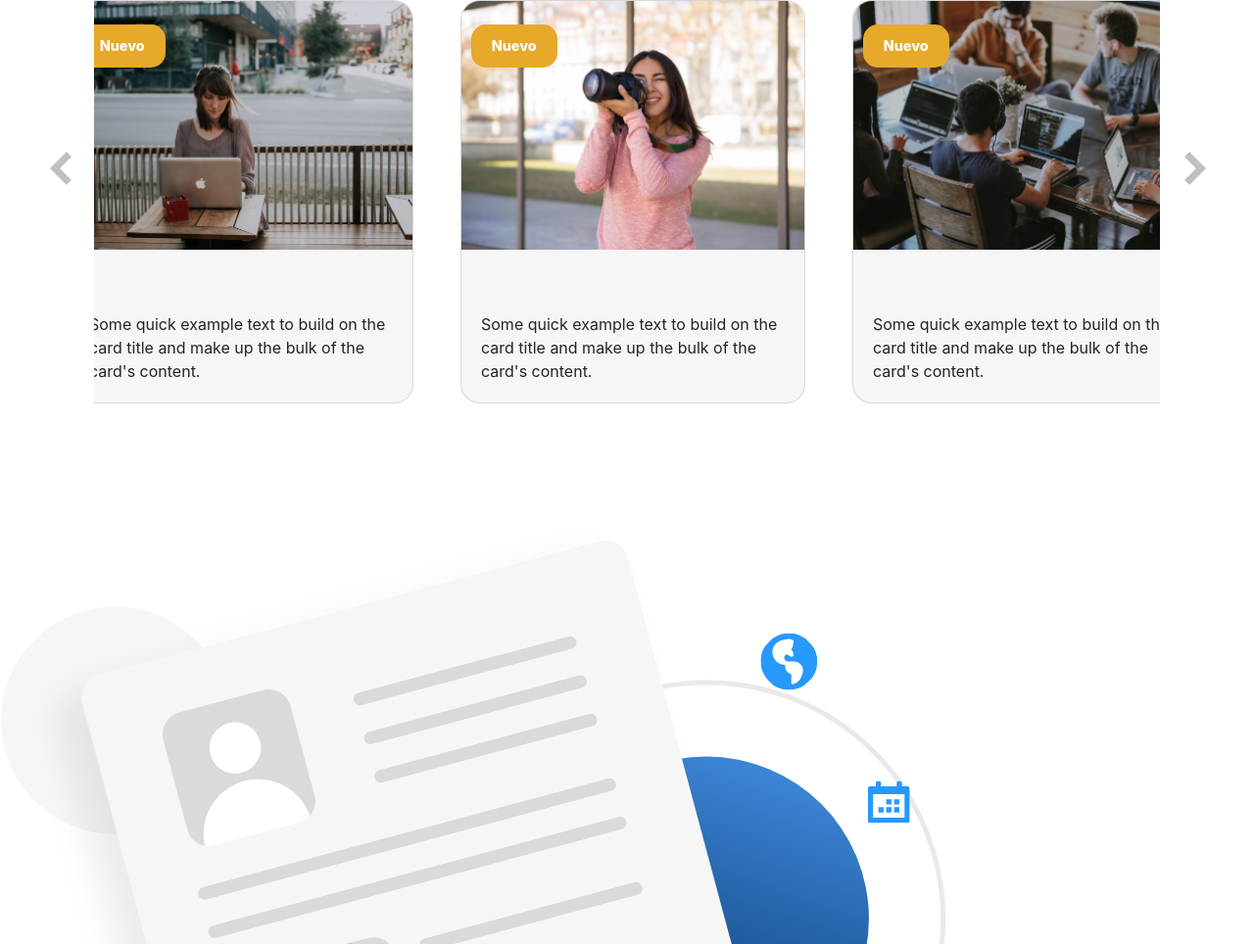
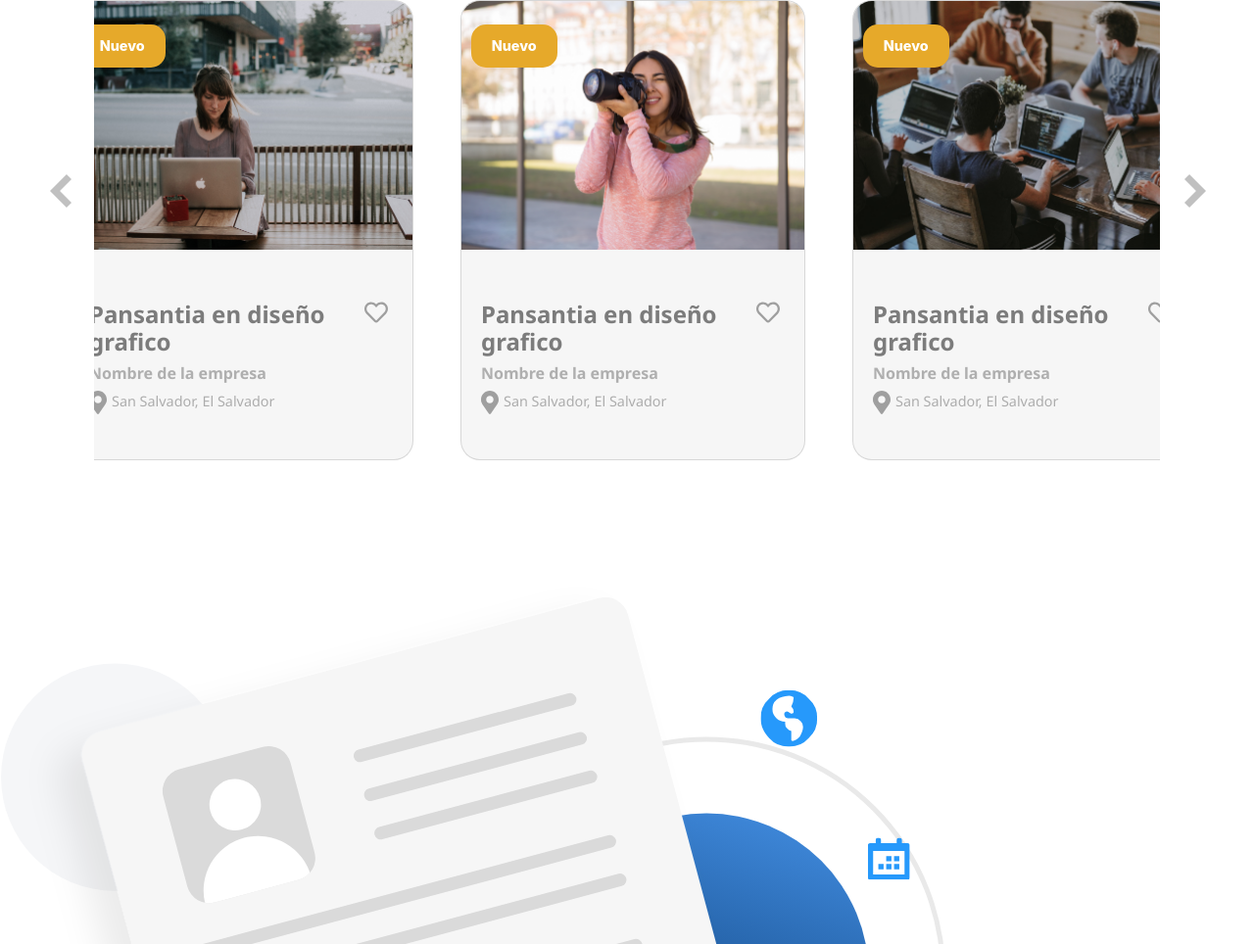
Before and after one commit to mariok1345/try-cadevjo, a plain HTML site: page index.html in a window 1280 px wide. Shown: the part 856-1820 px from the top of the page at 98% size. Drawn offline with nearby package versions, Linux system fonts and the light colour scheme; a web font is replaced by a local one.

Commit message:
finalizando carousel

```diff
--- a/css/style.css
+++ b/css/style.css
@@ -49,6 +49,26 @@ ul li:last-child>a {
   font-weight: bold;
   padding: 2.5rem 0;
 }
+/* Font-cards */
+.title-card{
+  color:#7c7c7c;
+  font-size: 1.5em;
+  font-family: 'Noto Sans', sans-serif;
+  font-weight: bold;
+}
+.font-company{
+  color: #afafaf;
+  font-size:1.0em;
+  font-family: 'Noto Sans', sans-serif;
+  font-weight: bold;
+}
+.font-city{
+  color: #adadad;
+  font-size:.9em;
+  font-family: 'Noto Sans', sans-serif;
+
+}
+
 
 /* TITULO 2 */
 .title-how-are {
@@ -57,23 +77,26 @@ ul li:last-child>a {
   font-family: 'Noto Sans', sans-serif;
   font-weight: bold;
   padding-top: 30rem;
-  padding-bottom:5rem;
+  padding-bottom: 5rem;
 }
+
 /* numbers section 3 */
-.numbers{
+.numbers {
   color: white;
   font-size: 4.5em;
   font-family: 'Noto Sans', sans-serif;
   font-weight: bold;
 }
+
 /* font numbers */
-.font-numbers{
-  color:#a48a59;
-  font-size:1.5rem;
+.font-numbers {
+  color: #a48a59;
+  font-size: 1.5rem;
   font-family: 'Noto Sans', sans-serif;
-  font-weight: bold;
   text-align: center;
 }
+
+
 /* PRIMER CARUSEL */
 .carousel-contenedor {
   display: block;
@@ -113,6 +136,31 @@ ul li:last-child>a {
   border-top-left-radius: calc(1.25rem - 1px);
   border-top-right-radius: calc(1.25rem - 1px);
 }
+
+.card-body {
+    -ms-flex: 1 1 auto;
+    flex: 1 1 auto;
+    padding: .5rem 1.25rem 2rem 1.25rem;
+}
+/* contenedor icono de corazon */
+.box-card{
+  display: flex;
+}
+.box-location{
+  display: flex;
+}
+/* icono de corazon */
+.heart{
+  color:#9f9f9f;
+  font-size: 1.5em;
+  margin-right:5px;
+}
+.location{
+  color:#9f9f9f;
+  font-size: 1.5em;
+  margin-right:5px;
+}
+
 
 /* mensaje en picture */
 .badge-warning {
@@ -226,7 +274,7 @@ ul li:last-child>a {
   .header {
     background-size: 45%, 100%;
     background-position: right, top;
-    height:90vh;
+    height: 90vh;
   }
 
   /*.........................................*/
@@ -237,7 +285,7 @@ ul li:last-child>a {
   .slick-slide {
     margin-right: 30px;
     margin-left: 30px;
-    width:340px;
+    width: 340px;
   }
 }
 
@@ -245,8 +293,9 @@ ul li:last-child>a {
   .header {
     background-size: 45%, 100%;
     background-position: right, top;
-    height:80vh;
+    height: 80vh;
   }
+
   /* navbar */
   .navbar-expand-lg .navbar-nav .nav-link {
     padding-left: 2.5rem;
@@ -258,12 +307,12 @@ ul li:last-child>a {
   }
 
   .carousel-contenedor {
-    width:50%;
+    width: 50%;
   }
 
   .slick-slide {
-    margin-right:6px;
-    margin-left:288px;
-    width:350px;
+    margin-right: 6px;
+    margin-left: 288px;
+    width: 350px;
   }
 }
--- a/index.html
+++ b/index.html
@@ -66,7 +66,15 @@
         <img src="img/img-plaza1.png" class="card-img-top first" alt="...">
         <a href="#" class="badge badge-warning second">Nuevo</a>
         <div class="card-body">
-          <p class="card-text">Some quick example text to build on the card title and make up the bulk of the card's content.</p>
+          <div class="box-card">
+            <div><h2 class="title-card">Pansantia en diseño grafico</h2></div>
+            <div><i class="far fa-heart heart"></i></div>
+          </div>
+          <h3 class="font-company">Nombre de la empresa</h3>
+          <div class="box-location">
+            <div><i class="fas fa-map-marker-alt location"></i></div>
+            <div class="font-city"><p>San Salvador, El Salvador</p></div>
+          </div>
         </div>
       </div>
     </div>
@@ -75,7 +83,15 @@
         <img src="img/img-plaza2.png" class="card-img-top" alt="...">
         <a href="#" class="badge badge-warning second">Nuevo</a>
         <div class="card-body">
-          <p class="card-text">Some quick example text to build on the card title and make up the bulk of the card's content.</p>
+          <div class="box-card">
+            <div><h2 class="title-card">Pansantia en diseño grafico</h2></div>
+            <div><i class="far fa-heart heart"></i></div>
+          </div>
+          <h3 class="font-company">Nombre de la empresa</h3>
+          <div class="box-location">
+            <div><i class="fas fa-map-marker-alt location"></i></div>
+            <div class="font-city"><p>San Salvador, El Salvador</p></div>
+          </div>
         </div>
       </div>
     </div>
@@ -84,7 +100,15 @@
         <img src="img/img-plaza3.png" class="card-img-top" alt="...">
         <a href="#" class="badge badge-warning second">Nuevo</a>
         <div class="card-body">
-          <p class="card-text">Some quick example text to build on the card title and make up the bulk of the card's content.</p>
+          <div class="box-card">
+            <div><h2 class="title-card">Pansantia en diseño grafico</h2></div>
+            <div><i class="far fa-heart heart"></i></div>
+          </div>
+          <h3 class="font-company">Nombre de la empresa</h3>
+          <div class="box-location">
+            <div><i class="fas fa-map-marker-alt location"></i></div>
+            <div class="font-city"><p>San Salvador, El Salvador</p></div>
+          </div>
         </div>
       </div>
     </div>
@@ -93,7 +117,15 @@
         <img src="img/img-plaza4.png" class="card-img-top" alt="...">
         <a href="#" class="badge badge-warning second">Nuevo</a>
         <div class="card-body">
-          <p class="card-text">Some quick example text to build on the card title and make up the bulk of the card's content.</p>
+          <div class="box-card">
+            <div><h2 class="title-card">Pansantia en diseño grafico</h2></div>
+            <div><i class="far fa-heart heart"></i></div>
+          </div>
+          <h3 class="font-company">Nombre de la empresa</h3>
+          <div class="box-location">
+            <div><i class="fas fa-map-marker-alt location"></i></div>
+            <div class="font-city"><p>San Salvador, El Salvador</p></div>
+          </div>
         </div>
       </div>
     </div>
@@ -102,7 +134,15 @@
         <img src="img/img-plaza1.png" class="card-img-top" alt="...">
         <a href="#" class="badge badge-warning second">Nuevo</a>
         <div class="card-body">
-          <p class="card-text">Some quick example text to build on the card title and make up the bulk of the card's content.</p>
+          <div class="box-card">
+            <div><h2 class="title-card">Pansantia en diseño grafico</h2></div>
+            <div><i class="far fa-heart heart"></i></div>
+          </div>
+          <h3 class="font-company">Nombre de la empresa</h3>
+          <div class="box-location">
+            <div><i class="fas fa-map-marker-alt location"></i></div>
+            <div class="font-city"><p>San Salvador, El Salvador</p></div>
+          </div>
         </div>
       </div>
     </div>
@@ -111,7 +151,15 @@
         <img src="img/img-plaza2.png" class="card-img-top" alt="...">
         <a href="#" class="badge badge-warning second">Nuevo</a>
         <div class="card-body">
-          <p class="card-text">Some quick example text to build on the card title and make up the bulk of the card's content.</p>
+          <div class="box-card">
+            <div><h2 class="title-card">Pansantia en diseño grafico</h2></div>
+            <div><i class="far fa-heart heart"></i></div>
+          </div>
+          <h3 class="font-company">Nombre de la empresa</h3>
+          <div class="box-location">
+            <div><i class="fas fa-map-marker-alt location"></i></div>
+            <div class="font-city"><p>San Salvador, El Salvador</p></div>
+          </div>
         </div>
       </div>
     </div>
@@ -120,7 +168,15 @@
         <img src="img/img-plaza3.png" class="card-img-top" alt="...">
         <a href="#" class="badge badge-warning second">Nuevo</a>
         <div class="card-body">
-          <p class="card-text">Some quick example text to build on the card title and make up the bulk of the card's content.</p>
+          <div class="box-card">
+            <div><h2 class="title-card">Pansantia en diseño grafico</h2></div>
+            <div><i class="far fa-heart heart"></i></div>
+          </div>
+          <h3 class="font-company">Nombre de la empresa</h3>
+          <div class="box-location">
+            <div><i class="fas fa-map-marker-alt location"></i></div>
+            <div class="font-city"><p>San Salvador, El Salvador</p></div>
+          </div>
         </div>
       </div>
     </div>
@@ -129,7 +185,15 @@
         <img src="img/img-plaza4.png" class="card-img-top" alt="...">
         <a href="#" class="badge badge-warning second">Nuevo</a>
         <div class="card-body">
-          <p class="card-text">Some quick example text to build on the card title and make up the bulk of the card's content.</p>
+          <div class="box-card">
+            <div><h2 class="title-card">Pansantia en diseño grafico</h2></div>
+            <div><i class="far fa-heart heart"></i></div>
+          </div>
+          <h3 class="font-company">Nombre de la empresa</h3>
+          <div class="box-location">
+            <div><i class="fas fa-map-marker-alt location"></i></div>
+            <div class="font-city"><p>San Salvador, El Salvador</p></div>
+          </div>
         </div>
       </div>
     </div>
@@ -147,28 +211,36 @@
         <div class="row">
 
           <div class="col-3">
-            <center><div class="numbers">
+            <center>
+              <div class="numbers">
                 1,800
                 <h3 class="font-numbers">Empleos otorgados</3>
-            </div></center>
+              </div>
+            </center>
           </div>
           <div class="col-3">
-            <center><div class="numbers">
+            <center>
+              <div class="numbers">
                 900
                 <h3 class="font-numbers">Empresas registradas</3>
-            </div></center>
+              </div>
+            </center>
           </div>
           <div class="col-3">
-            <center><div class="numbers">
+            <center>
+              <div class="numbers">
                 820
                 <h3 class="font-numbers">Profesionales registrados</3>
-            </div></center>
+              </div>
+            </center>
           </div>
           <div class="col-3">
-            <center><div class="numbers">
+            <center>
+              <div class="numbers">
                 1,250
                 <h3 class="font-numbers">Oportunidades de empleo</3>
-            </div></center>
+              </div>
+            </center>
           </div>
 
         </div>
```
Lines whose indentation alone changed are shown as unchanged.
